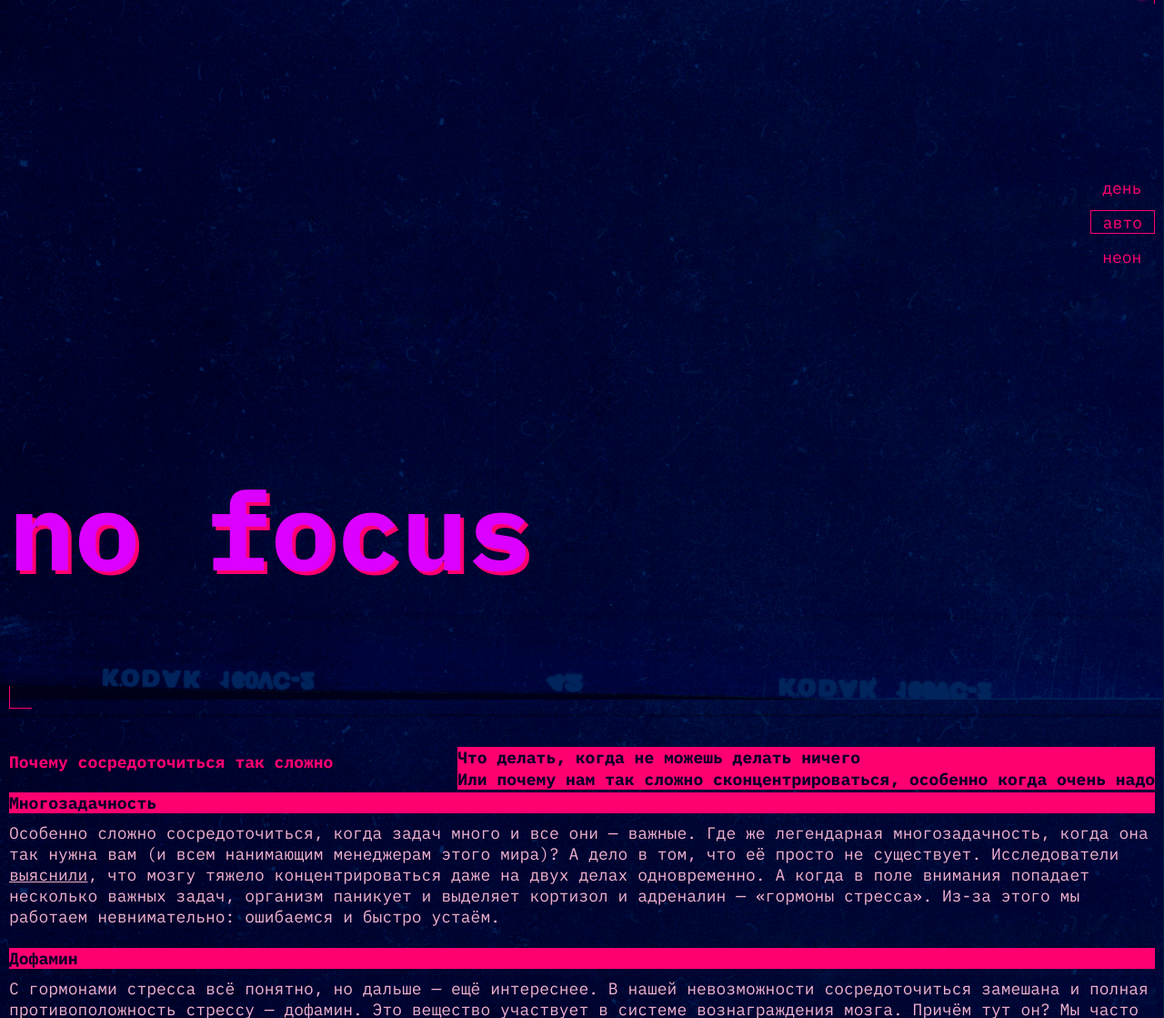
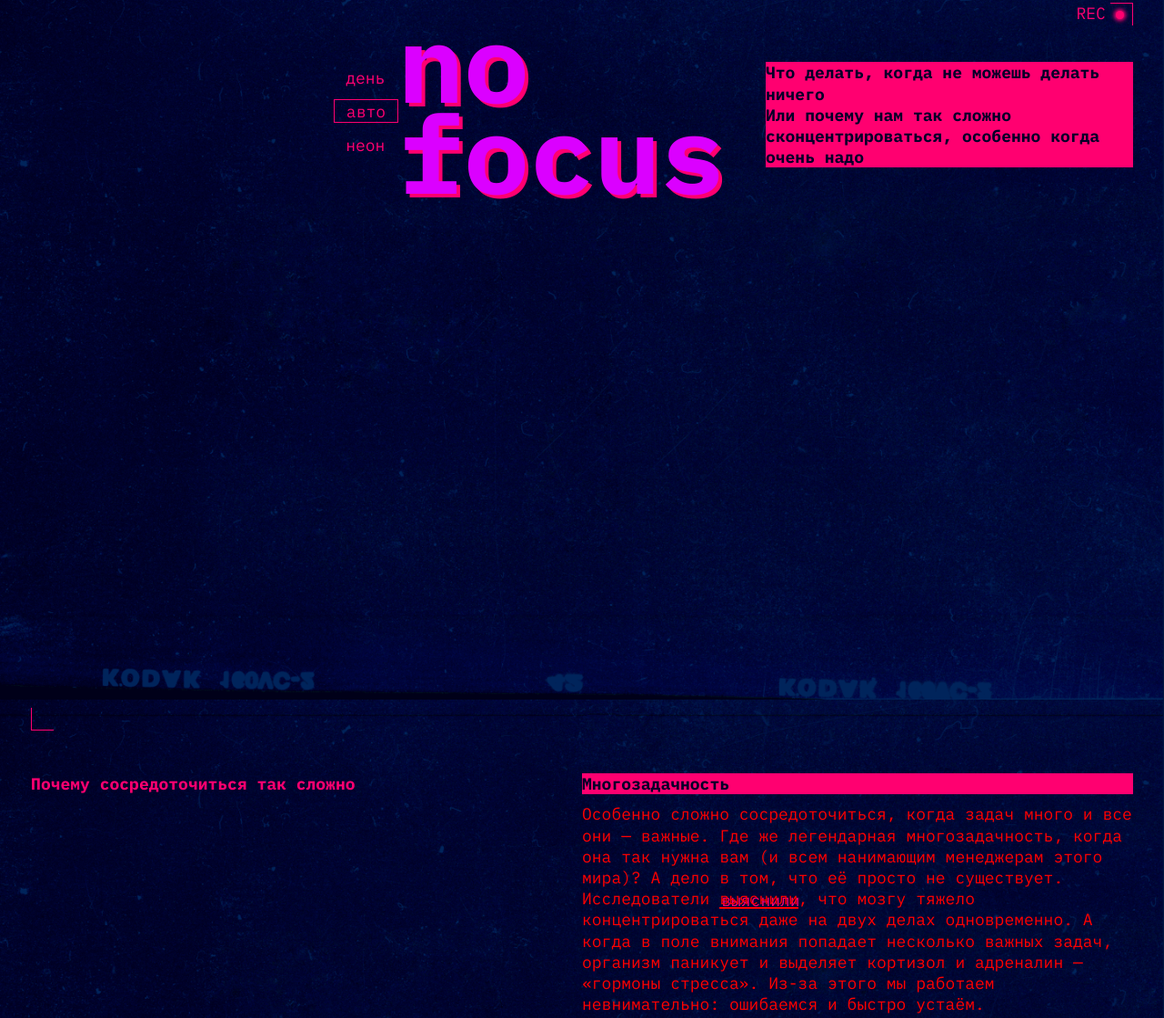
Before and after one commit to trueSlav/slojno-sosredotochitsya, a plain HTML site: page index.html in a window 1280 px wide. Shown: the part 31-1150 px from the top of the page at 91% size. Drawn offline with Linux system fonts and the light colour scheme.

Commit message:
finished refactoring the code

```diff
--- a/index.html
+++ b/index.html
@@ -5,7 +5,7 @@
 	<meta charset="UTF-8" />
 	<meta http-equiv="X-UA-Compatible" content="IE=edge" />
 	<meta name="viewport" content="width=device-width, initial-scale=1.0" />
-	<meta name="color-scheme" content="dark light">
+	<meta name="color-scheme" content="dark light" />
 	<link rel="icon" href="./images/favicon.ico" size="any">
 	<link rel="shortcut icon" href="./images/favicon.svg" type="image/x-icon">
 	<link rel="apple-touch-icon" href="./images/mobile-icon.png">
@@ -19,6 +19,7 @@
 </head>
 
 <body class="page">
+
 	<header class="header decorated-zone">
 		<span aria-hidden="true" class="decorate-rec"></span>
 		<nav class="header__theme-menu">
@@ -41,11 +42,13 @@
 				</li>
 			</ul>
 		</nav>
+
 		<h1 class="title header__title">no focus</h1>
 		<p class="header__subtitle title-decor">Что делать, когда не можешь делать ничего <br>Или почему нам так сложно
 			сконцентрироваться,
 			особенно когда очень надо</p>
 	</header>
+
 	<main class="main">
 		<section class="section">
 			<h2 class="section__title">Почему сосредоточиться так сложно</h2>
@@ -56,8 +59,9 @@
 						<p>Особенно сложно сосредоточиться, когда задач много и все они — важные. Где же
 							легендарная
 							многозадачность, когда она так нужна вам (и всем нанимающим менеджерам этого мира)? А дело в том, что её
-							просто не существует. Исследователи <a href="https://dana.org/article/multicosts-of-multitasking/"
-								target="_blank">выяснили</a>, что мозгу тяжело
+							просто не существует. Исследователи <a class="link-decor"
+								href="https://dana.org/article/multicosts-of-multitasking/" target="_blank">выяснили</a>, что мозгу
+							тяжело
 							концентрироваться даже на двух делах
 							одновременно. А когда в поле внимания попадает несколько важных задач, организм паникует и выделяет
 							кортизол и адреналин — «гормоны стресса». Из-за этого мы работаем невнимательно: ошибаемся и быстро
@@ -77,6 +81,7 @@
 				</li>
 			</ul>
 		</section>
+
 		<section class="section">
 			<h2 class="section__title">Что снижает концентрацию внимания?</h2>
 			<ul class="section__list">
@@ -110,9 +115,10 @@
 				</li>
 			</ul>
 		</section>
+
 		<section class="section">
 			<h2 class="section__title">Как концентрироваться лучше, чем золотая рыбка (то есть дольше трёх секунд)</h2>
-			<p class="title-decor">5 простых (на самом деле не очень) советов</p>
+			<p class="section__subtitle title-decor">5 простых (на самом деле не очень) советов</p>
 			<ul class="section__list">
 				<li>
 					<article>
@@ -160,30 +166,36 @@
 				</li>
 			</ul>
 		</section>
-		<section class="section section_image">
+
+		<section class="section section_image-block">
 			<h3 class="article-title title-decor">А можно в картинках?</h3>
 			<ul class="section__list section__list_image-block">
 				<li class="section__item section__item_image-wrapper">
-					<img src="./images/sunset.png" alt="закат на фоне гор" class="section__image">
+					<img loading="lazy" src="./images/sunset.png" alt="закат на фоне гор" class="section__image">
 				</li>
 				<li class="section__item section__item_image-wrapper">
-					<img src="./images/ice-cream.png" alt="тарелка аппетитного мороженного в шариках" class="section__image">
+					<img loading="lazy" src="./images/ice-cream.png" alt="тарелка аппетитного мороженного в шариках"
+						class="section__image">
 				</li>
 				<li class="section__item section__item_image-wrapper">
-					<img src="./images/tape.png" alt="цифровые технологии отнимают много времени" class="section__image">
+					<img loading="lazy" src="./images/tape.png" alt="цифровые технологии отнимают много времени"
+						class="section__image">
 				</li>
 				<li class="section__item section__item_image-wrapper">
-					<img src="./images/books.png" alt="чтение книг" class="section__image">
+					<img loading="lazy" src="./images/books.png" alt="чтение книг" class="section__image">
 				</li>
 				<li class="section__item section__item_image-wrapper">
-					<img src="./images/street.png" alt="вызодить на прогулку на свежий воздух" class="section__image">
+					<img loading="lazy" src="./images/street.png" alt="вызодить на прогулку на свежий воздух"
+						class="section__image">
 				</li>
 			</ul>
 		</section>
 	</main>
+
 	<footer class="footer decorated-zone">
 		<p class="footer__title title">focus</p>
 	</footer>
+
 	<script src="./scripts/script.js"></script>
 </body>
 
--- a/scripts/script.js
+++ b/scripts/script.js
@@ -2,10 +2,12 @@ const themeButtons = document.querySelectorAll('.header__theme-menu-button');
 
 themeButtons.forEach((button) => {
   button.addEventListener('click', () => {
+
     themeButtons.forEach((btn) => {
       btn.classList.remove('header__theme-menu-button_active');
       btn.removeAttribute('disabled');
     });
+
     if (
       [...button.classList].includes('header__theme-menu-button_type_light')
     ) {
@@ -17,6 +19,7 @@ themeButtons.forEach((button) => {
     } else {
       changeTheme('auto');
     }
+
     button.classList.add('header__theme-menu-button_active');
     button.setAttribute('disabled', true);
   });
--- a/styles/globals.css
+++ b/styles/globals.css
@@ -38,6 +38,7 @@ a {
 	font-size: inherit;
 	line-height: inherit;
 	background-color: inherit;
+	text-decoration: none;
 	border: none;
 }
 
--- a/styles/light.css
+++ b/styles/light.css
@@ -5,8 +5,42 @@
 */
 
 .page.theme_light {
-  /* сохраните этот селектор в приведённом виде.
+	/* сохраните этот селектор в приведённом виде.
     Так стили написанные ниже будут иметь больший вес,
     чем стили в медиазапросе предпочтений пользователя
   */
+	/*
+	--bg-color: #000028;
+	--text-color: red;
+	--text-color-title: #db00ff;
+	--text-color-title-decor: #000028;
+	--accent-color: #ff0070;
+	--main-font: IBM Plex mono; */
+
+
 }
+
+
+:root.theme-light {
+	--bg-color: #000028;
+	--text-color: red;
+	--text-color-title: #db00ff;
+	--text-color-title-decor: #000028;
+	--accent-color: #ff0070;
+	--main-font: IBM Plex mono;
+}
+
+/* Остальные стили */
+
+@media (prefers-color-scheme: light) {
+	:root {
+		--bg-color: #000028;
+		--text-color: red;
+		--text-color-title: #db00ff;
+		--text-color-title-decor: #000028;
+		--accent-color: #ff0070;
+		--main-font: IBM Plex mono;
+	}
+}
+
+/* Остальные стили */
--- a/styles/style.css
+++ b/styles/style.css
@@ -1,35 +1,19 @@
-/* Стили для темной темы */
-/* Перенести в dark.css */
-:root {
-	--bg-color: #000028;
-	--text-color: #f1b2ce;
-	--text-color-title: #db00ff;
-	--text-color-title-decor: #000028;
-	--accent-color: #ff0070;
-	--main-font: IBM Plex mono;
+/*написать инструкцию по шорткату backgroun */
+.page {
+	font: 400 1.125rem/1.29 var(--main-font, sans-serif);
+	color: var(--text-color, #f1b2ce);
+	background: url(../images/cover-image-dark.png) center/cover no-repeat;
+	background-attachment: fixed;
+	background-color: var(--bg-color, #000028);
+	padding: 2.666vi
 }
 
-.page {
-	font-family: var(--main-font, sans-serif);
-	color: var(--text-color, #f1b2ce);
-	background-color: var(--bg-color, #000028);
-	background-image: url(../images/cover-image-dark.png);
-	background-position: center;
-	background-repeat: no-repeat;
-	background-size: cover;
-	background-attachment: fixed;
-	font-size: 18px;
-	padding: 10px;
-	font-weight: 400;
-}
-
-/* разобраться как они вычислили fz */
+/* TITLE разобраться как они вычислили fz */
 .title {
 	font-size: clamp(7.25rem, 7.0115rem + 1.0178vw, 7.5rem);
 	color: var(--text-color-title, #db00ff);
 	font-weight: 700;
-	/* font-size: 116px; */
-	line-height: 83%;
+	line-height: 0.83;
 	text-shadow: 4px 4px 0 var(--accent-color, #ff0070);
 }
 
@@ -42,6 +26,8 @@
 .title-decor_fw-400 {
 	font-weight: 400;
 }
+
+/* Точка в левом верхнем углу */
 
 .decorate-rec {
 	display: contents;
@@ -75,7 +61,6 @@
 	position: absolute;
 	top: 0;
 	right: 0;
-	/* justify-self: end; */
 	width: 25px;
 	height: 25px;
 	border-top: 1px solid var(--accent-color, #ff0070);
@@ -89,17 +74,33 @@
 	left: 0;
 	width: 25px;
 	height: 25px;
-	/* margin-top: 10%; */
 	border-bottom: 1px solid var(--accent-color, #ff0070);
 	border-left: 1px solid var(--accent-color, #ff0070);
 }
+
+.link-decor {
+	position: relative;
+	text-shadow: 2px 2px 0 var(--accent-color, #ff0070);
+}
+
+.link-decor::after {
+	content: '';
+	position: absolute;
+	inset-block-end: 0;
+	inset-inline-start: 0;
+	width: 100%;
+	height: 2px;
+	background-color: var(--text-color, #f1b2ce);
+}
+
+/* HEADER */
 
 .header {
 	height: 100vh;
 	position: relative;
 	display: grid;
-	grid-template: min-content /1fr;
-	grid-auto-rows: min-content;
+	grid-template-rows: repeat(3, 1fr);
+	grid-template-columns: repeat(auto-fit, minmax(22rem, 1fr));
 }
 
 .header__theme-menu {
@@ -109,7 +110,7 @@
 }
 
 .header__theme-menu-item:not(:last-of-type) {
-	margin-bottom: 11.5px;
+	margin-block-end: 11px;
 }
 
 .header__theme-menu-button {
@@ -127,21 +128,27 @@
 }
 
 .header__title {
-	margin-top: 19%;
+	/* margin-top: 19%; */
+	padding-block-start: 4%;
 }
 
 /* при увеличении экрана сделать ширину 50% */
 /* ??? сделать чтобы плавно блок имел фиксированную ширину ??? */
 .header__subtitle {
-	margin-top: 15%;
-	line-height: 130%;
-	justify-self: end;
+	/* margin-top: 15%;
+	line-height: 130%; */
+	/* padding-block-start: 15%; */
+	align-self: center;
+	margin-block-end: 20px;
+	max-height: 117px;
+	/* justify-self: end; */
 }
 
 /* ----- MAIN ----- */
 
 .main {
-	padding-top: 47px;
+	/* padding-top: 47px; */
+	padding-block-start: 47px;
 }
 
 /* задать закомментированные значения в медиазапросах!!!!! */
@@ -149,16 +156,17 @@
 /* у каждого блока секкции будет модификатор, который меняет его поведение (или исключительно медиазапрос????) */
 .section {
 	display: grid;
-	grid-template-columns: 1fr;
-	margin-bottom: 50px;
+	grid-template-columns: repeat(auto-fit, minmax(22rem, 1fr));
+	padding-block-end: 50px;
 	/* grid-auto-flow: column; */
 	/* grid-auto-columns: fit-content(70vi); */
 }
 
 .section__title {
-	font-size: 18px;
+	font-size: 1em;
 	color: var(--accent-color, #ff0070);
-	margin-bottom: 22px;
+	padding-block-end: 22px;
+	/* margin-bottom: 22px; */
 }
 
 .section__list {
@@ -168,19 +176,51 @@
 }
 
 .article-title {
-	font-size: 18px;
-	margin-bottom: 10px;
+	font-size: 1em;
+	/* margin-bottom: 10px; */
+	margin-block-end: 10px;
 }
 
-.section>p {
-	margin-bottom: 20px;
+.section__subtitle {
+	/* margin-bottom: 20px; */
+	margin-block-end: 20px;
+}
+
+.section_image-block {
+	grid-template-columns: none;
 }
 
 .section__list_image-block {
 	display: grid;
-	grid-template-rows: 146px 355px 237px 355px 237px;
+	/* grid-template-rows: 142px 355px 237px 355px 237px; */
+	grid-template-columns: repeat(auto-fit, minmax(22rem, 1fr));
+	grid-template-rows: repeat(auto, fit-content(1fr));
 	gap: 10px;
 }
+
+.section__list_image-block .section__item_image-wrapper:first-of-type {
+	max-height: 142px;
+}
+
+.section__list_image-block .section__item_image-wrapper:nth-of-type(2) {
+	max-height: 355px;
+}
+
+.section__list_image-block .section__item_image-wrapper:nth-of-type(3) {
+	max-height: 236px;
+}
+
+.section__list_image-block .section__item_image-wrapper:nth-of-type(4) {
+	max-height: 356px;
+}
+
+.section__list_image-block .section__item_image-wrapper:last-of-type {
+	max-height: 237px;
+}
+
+/* .section__item {
+	padding-block-end: .6rem;
+} */
 
 .footer {
 	position: relative;
--- a/styles/variables.css
+++ b/styles/variables.css
@@ -2,3 +2,11 @@
   Переменные для вашего проекта
   и их переопределение под различные устройства
 */
+:root {
+	--bg-color: #000028;
+	--text-color: #f1b2ce;
+	--text-color-title: #db00ff;
+	--text-color-title-decor: #000028;
+	--accent-color: #ff0070;
+	--main-font: IBM Plex mono;
+}
```
Also changed, not shown: styles/dark.css (+14 -1 lines).
